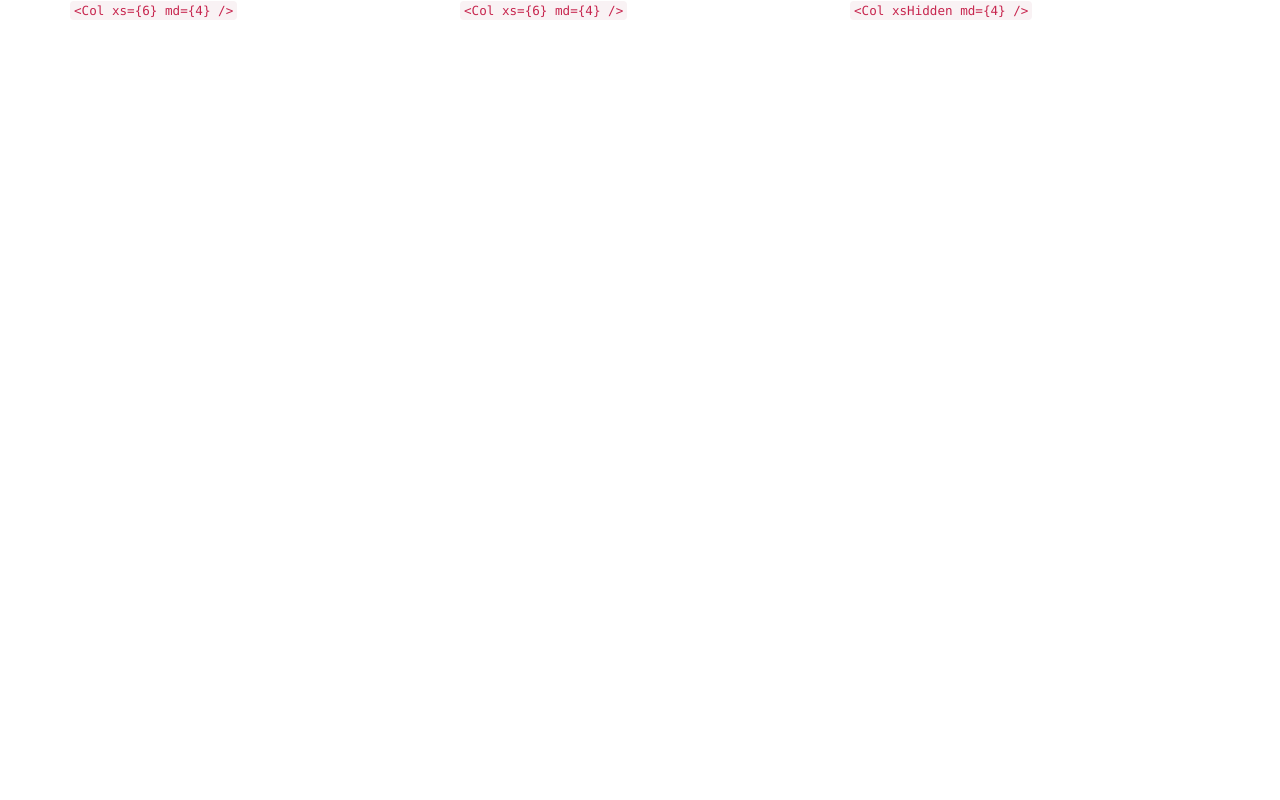
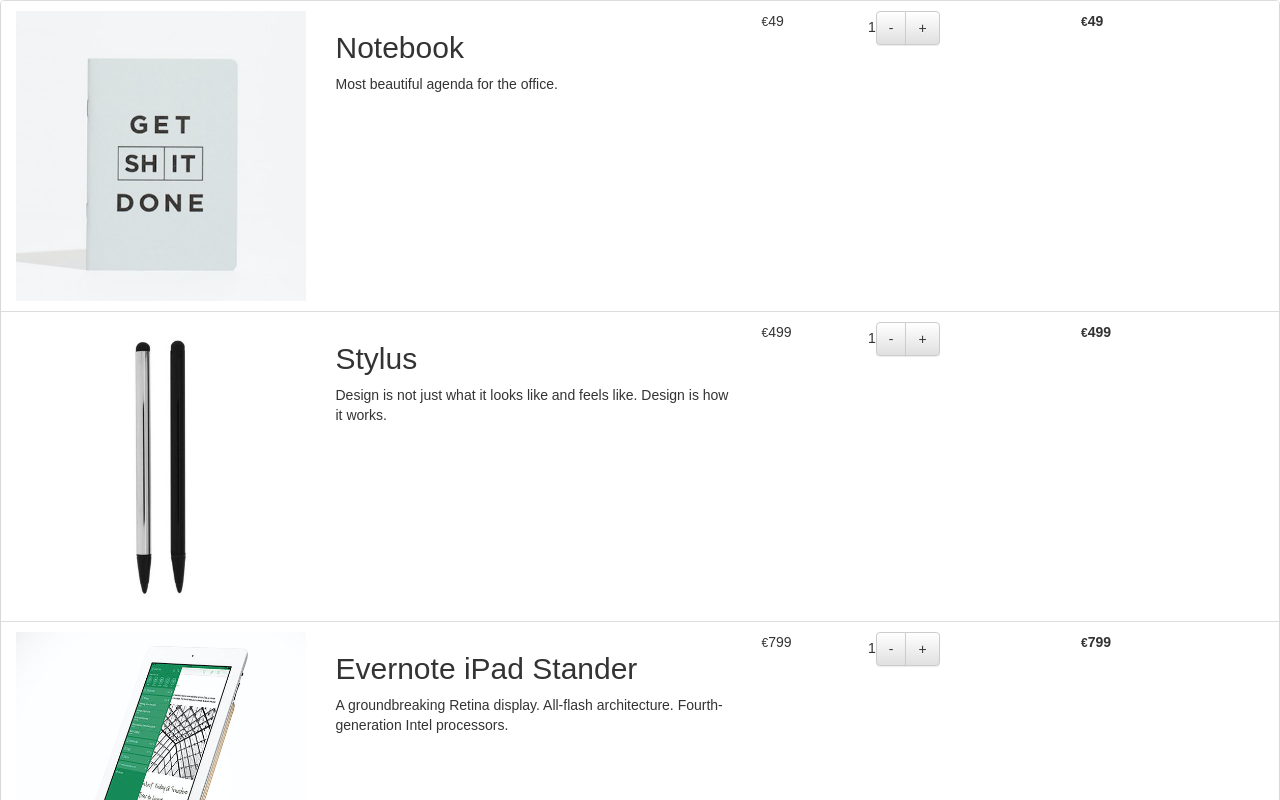
Before and after one commit to MelanieOC/maquetar, a React (Create React App) app: page / in a window 1280 px wide. Shown: the top 800 px of the page. Built offline with nearby package versions, Linux system fonts and the light colour scheme.

Commit message:
maquetado

```diff
--- a/src/App.js
+++ b/src/App.js
@@ -1,19 +1,107 @@
 import React, { Component } from 'react';
 import logo from './logo.svg';
-import { Grid, Row, Col } from 'react-bootstrap';
+import { Grid, Row, Col, Image, Button, ButtonGroup, Panel, ListGroup, ListGroupItem } from 'react-bootstrap';
 import './App.css';
+import img1 from './img/agenda.png';
+import img2 from './img/stylus.jpg';
+import img3 from './img/evernote.png';
 
+const HeaderTable = () => {
+  return (
+    <Row>
+      <Col xs={3} md={3}>
+      </Col>
+      <Col xs={4} md={4}>
+      </Col>
+      <Col xs={1} md={1}>
+        Price
+    </Col>
+      <Col xs={2} md={2}>
+        Quantity
+    </Col>
+      <Col xs={2} md={2}>
+        Total
+    </Col>
+    </Row>
+  );
+}
+
+const ContentTable = ({ img, title, content, price }) => {
+  return (
+    <Row>
+      <Col xs={3} md={3}>
+        <Image src={img} responsive />
+      </Col>
+      <Col xs={4} md={4}>
+        <h2>{title}</h2>
+        <p>{content}</p>
+      </Col>
+      <Col xs={1} md={1}>
+        <div>
+          <small>€</small>
+          {price}
+        </div>
+      </Col>
+      <Col xs={2} md={2}>
+        1
+      <ButtonGroup>
+          <Button>-</Button>
+          <Button>+</Button>
+        </ButtonGroup>
+      </Col>
+      <Col xs={2} md={2}>
+        <strong>
+          <small>€</small>
+          {price}
+        </strong>
+      </Col>
+    </Row>
+  );
+}
+
+const FooterTable = () => {
+  return (
+    <Row>
+      <Col xs={3} md={3}>
+        Total
+      </Col>
+      <Col xs={2} xsOffset={10} md={2} mdOffset={10}>
+        <strong>
+          <small>€</small>
+          1846
+      </strong>
+      </Col>
+    </Row>
+  );
+}
 class App extends Component {
   render() {
+    const title = (<HeaderTable />);
+    const footer = (<FooterTable />);
     return (
       <div>
-        <Grid>
-          <Row className="show-grid">
-            <Col xs={6} md={4}><code>&lt;{'Col xs={6} md={4}'} /&gt;</code></Col>
-            <Col xs={6} md={4}><code>&lt;{'Col xs={6} md={4}'} /&gt;</code></Col>
-            <Col xsHidden md={4}><code>&lt;{'Col xsHidden md={4}'} /&gt;</code></Col>
-          </Row>
-        </Grid>
+        <Panel collapsible defaultExpanded header={title} footer={footer}>
+          <ListGroup fill>
+            <ListGroupItem>
+              <ContentTable img={img1} title={'Notebook'}
+                content={'Most beautiful agenda for the office.'}
+                price={49}
+              />
+            </ListGroupItem>
+            <ListGroupItem>
+              <ContentTable img={img2} title={'Stylus'}
+                content={'Design is not just what it looks like and feels like. Design is how it works.'}
+                price={499}
+              />
+            </ListGroupItem>
+            <ListGroupItem>
+              <ContentTable img={img3} title={'Evernote iPad Stander'}
+                content={'A groundbreaking Retina display. All-flash architecture. Fourth-generation Intel processors.'}
+                price={799}
+              />
+            </ListGroupItem>
+          </ListGroup>
+        </Panel>
       </div>
     );
   }
```
